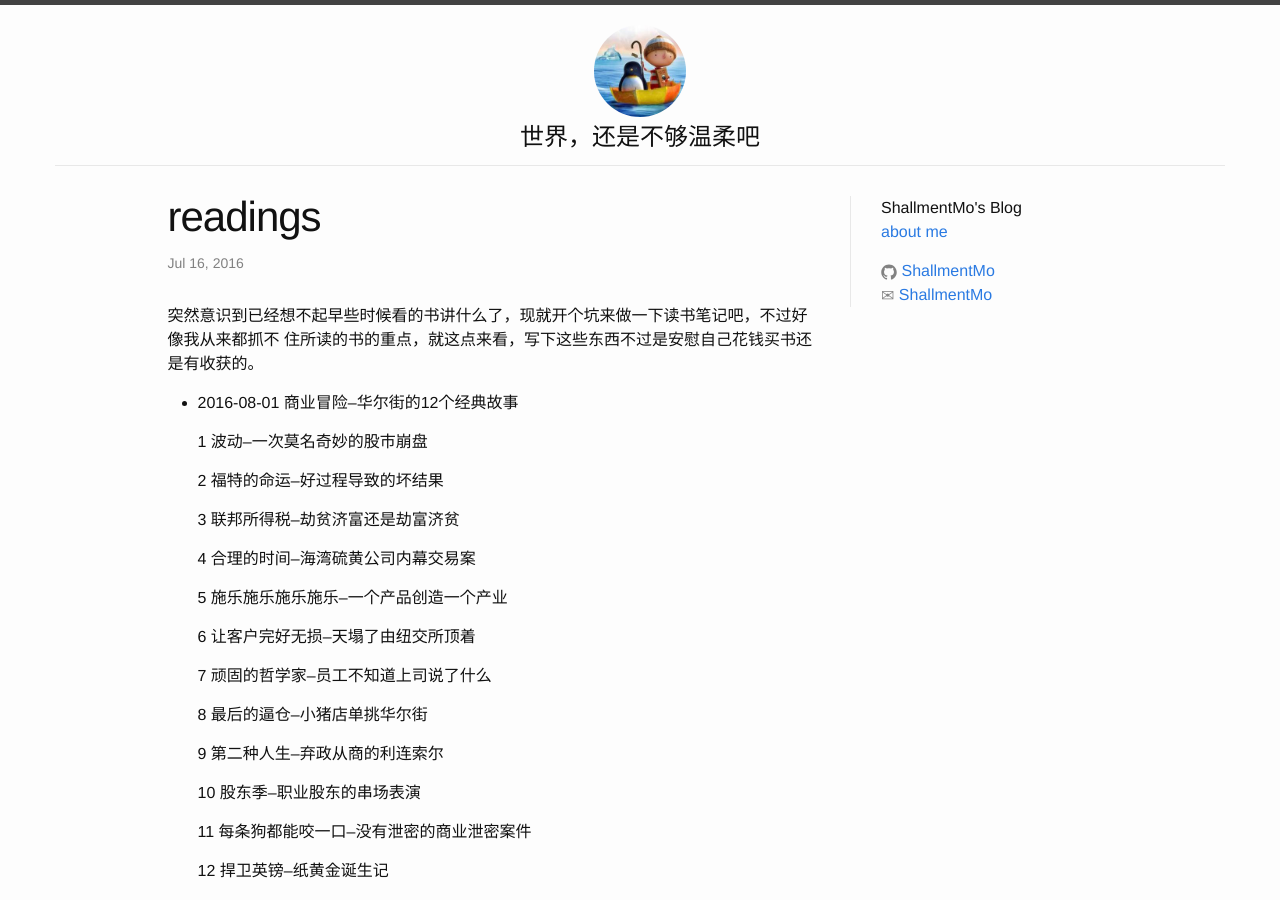
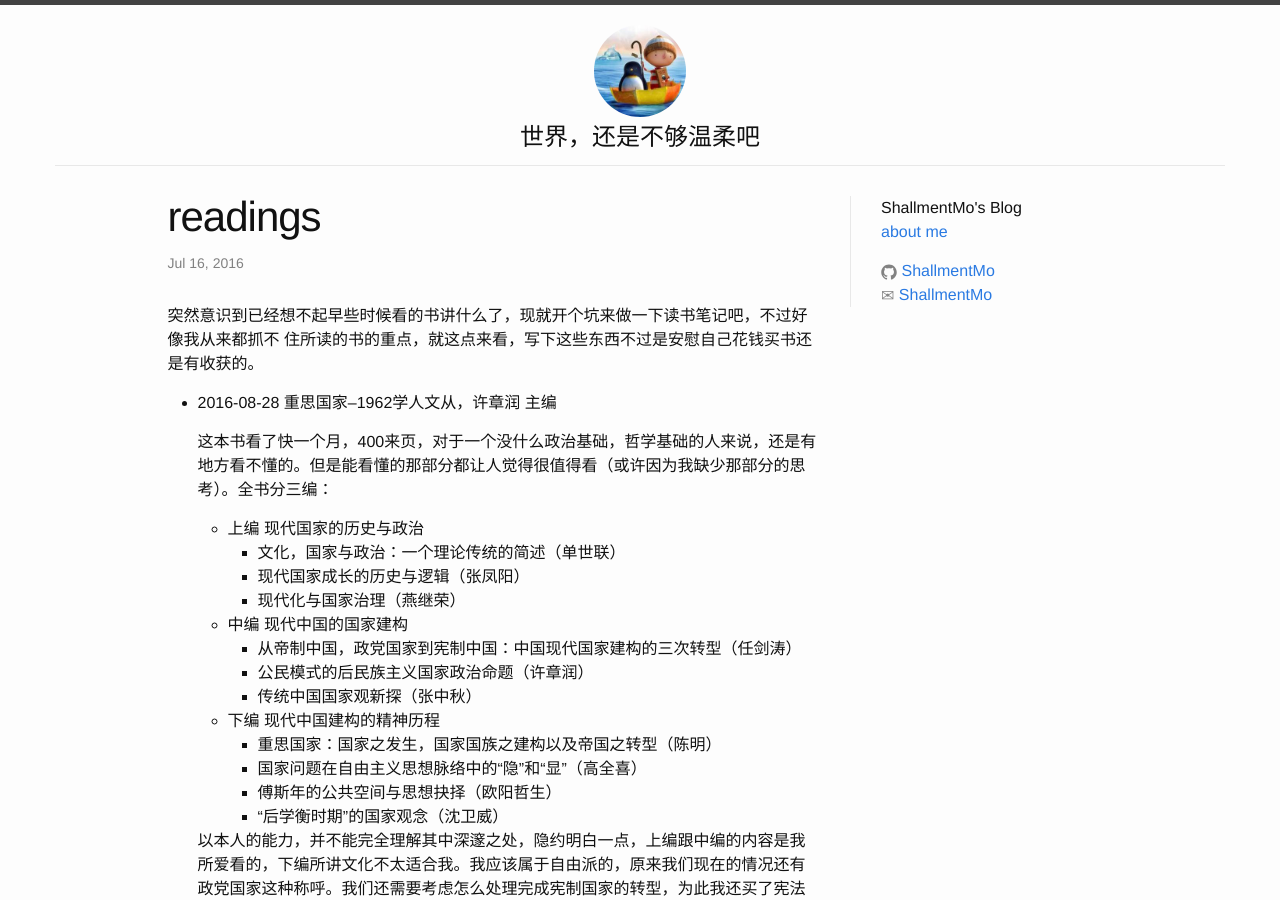
Before and after one commit to ShallmentMo/shallmentmo.github.com, a Jekyll site: the page built from _posts/2016-07-16-readings.md, in a window 1280 px wide and 900 px high. Built offline with Jekyll 4.4.1, drawn with Linux system fonts in a browser that asks for light colours; some of the changed text lies outside the part shown.

Commit message:
add 2018-08-29 book

```diff
--- a/_posts/2016-07-16-readings.md
+++ b/_posts/2016-07-16-readings.md
@@ -7,6 +7,26 @@ categories: jekyll update
 
 突然意识到已经想不起早些时候看的书讲什么了，现就开个坑来做一下读书笔记吧，不过好像我从来都抓不
 住所读的书的重点，就这点来看，写下这些东西不过是安慰自己花钱买书还是有收获的。
+
+* 2016-08-28 重思国家--1962学人文从，许章润 主编
+
+  这本书看了快一个月，400来页，对于一个没什么政治基础，哲学基础的人来说，还是有地方看不懂的。但是能看懂的那部分都让人觉得很值得看（或许因为我缺少那部分的思考）。全书分三编：
+
+  - 上编 现代国家的历史与政治
+    - 文化，国家与政治：一个理论传统的简述（单世联）
+    - 现代国家成长的历史与逻辑（张凤阳）
+    - 现代化与国家治理（燕继荣）
+  - 中编 现代中国的国家建构
+    - 从帝制中国，政党国家到宪制中国：中国现代国家建构的三次转型（任剑涛）
+    - 公民模式的后民族主义国家政治命题（许章润）
+    - 传统中国国家观新探（张中秋）
+  - 下编 现代中国建构的精神历程
+    - 重思国家：国家之发生，国家国族之建构以及帝国之转型（陈明）
+    - 国家问题在自由主义思想脉络中的“隐”和“显”（高全喜）
+    - 傅斯年的公共空间与思想抉择（欧阳哲生）
+    - “后学衡时期”的国家观念（沈卫威）
+
+  以本人的能力，并不能完全理解其中深邃之处，隐约明白一点，上编跟中编的内容是我所爱看的，下编所讲文化不太适合我。我应该属于自由派的，原来我们现在的情况还有政党国家这种称呼。我们还需要考虑怎么处理完成宪制国家的转型，为此我还买了宪法来看看。此书还是值得再看的，不过有点烧脑（对于我），我需要换本书来缓一缓。
 
 * 2016-08-01 商业冒险--华尔街的12个经典故事
 
```
Also changed, not shown: Gemfile.lock.
